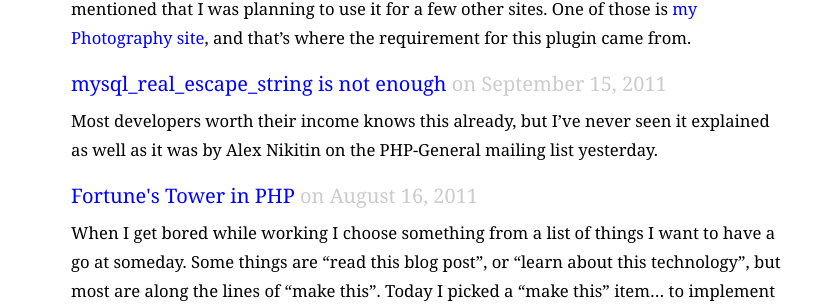
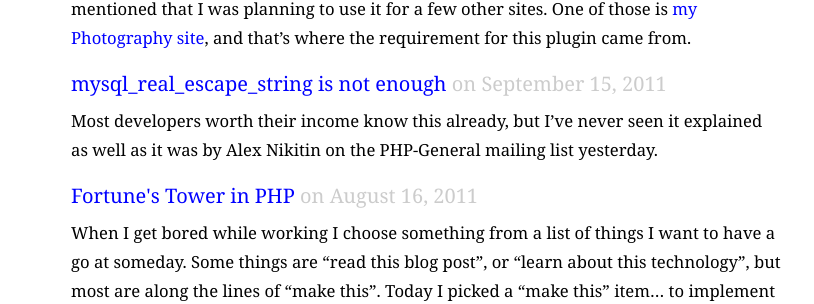
Before and after one commit to stut/stut.net, a Jekyll site: the page built from index.html, in a window 1280 px wide. Shown: the part 294-598 px from the top of the page, without its empty margins (233-1047 px from the left). Built offline with Jekyll 4.4.1, drawn with Linux system fonts in a browser that asks for light colours; Markdown is read by kramdown in place of the engine named in the settings.

Commit message:
Fixed a couple of typos.

```diff
--- a/_posts/2006-11-17-detention.markdown
+++ b/_posts/2006-11-17-detention.markdown
@@ -7,6 +7,6 @@ categories:
 ---
 If this is real it's very frightening...
 
-<p style="text-align: center"><a href="/assets/detention.gif" title="Detention Note"><img src="/assets/detention.thumbnail.gif" alt="Detention Note" /></a></p>
+<p style="text-align: center"><img src="/assets/detention.gif" alt="Detention Note" /></p>
 
 [20/11/2006] Update: Can't find anything conclusive, but there is a discussion of this note in the <a href="http://groups.google.co.uk/group/alt.folklore.urban/browse_thread/thread/0efe601c198372b1/76f7aa90f2e8bf32?lnk=raot&amp;hl=de#76f7aa90f2e8bf32">alt.folklore.urban newsgroup</a>.
--- a/_posts/2011-09-15-mysql-real-escape-string-is-not-enough.markdown
+++ b/_posts/2011-09-15-mysql-real-escape-string-is-not-enough.markdown
@@ -5,7 +5,7 @@ categories:
 - technology
 ---
 
-Most developers worth their income knows this already, but I've never seen it explained as well as it was by Alex Nikitin on the PHP-General mailing list yesterday.
+Most developers worth their income know this already, but I've never seen it explained as well as it was by Alex Nikitin on the PHP-General mailing list yesterday.
 
 <blockquote>
 This was fine in the days of ASCII, but the tubes are hardly ASCII anymore, with Unicode, UTF-16, i have 1,112,064 code points, they are not even called characters anymore, because they really aren't. And if you are familiar with best-fit mapping, you would know that there are now dozens of characters that can represent any single symbol in ASCII, meaning that using the above type of blocking mechanisms is silly and technically insecure.
```
